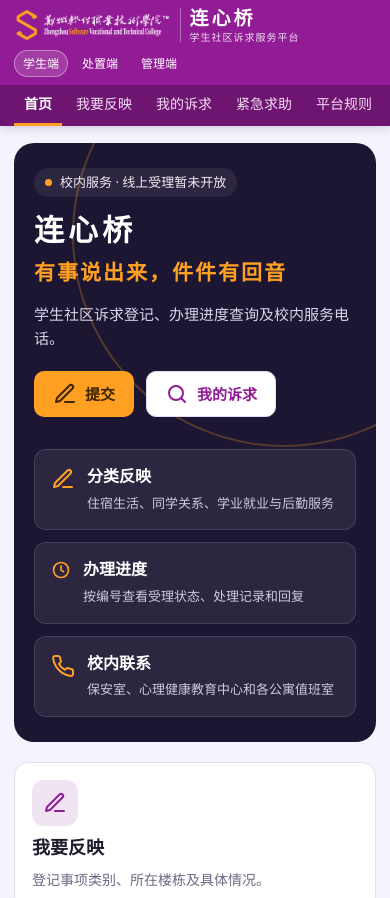
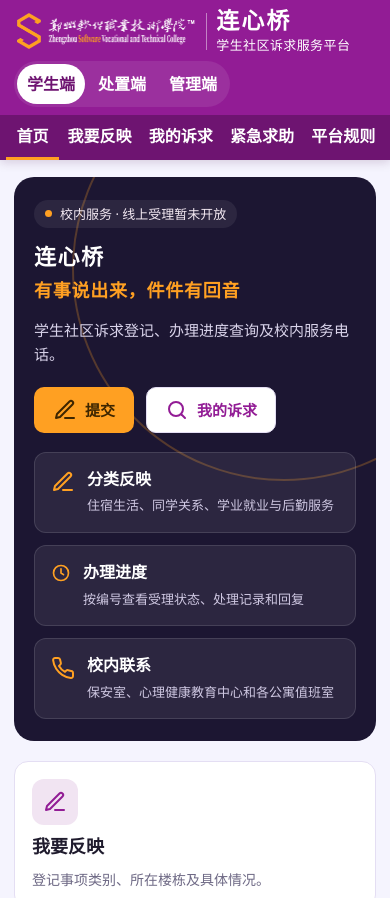
Before and after one commit to liuhongwei2018/lianxinqiao, a plain HTML site: page index.html in a window 390 px wide. Shown: the top 898 px of the page. Drawn offline with Linux system fonts and the light colour scheme.

Commit message:
优化手机和电脑的页头导航与首页标题字号

```diff
--- a/index.html
+++ b/index.html
@@ -21,19 +21,19 @@ button,input,select,textarea{font:inherit;color:inherit}
 
 /* header */
 header.top{background:var(--p);color:#fff;position:sticky;top:0;z-index:20;box-shadow:0 2px 10px rgba(60,10,62,.18)}
-.top .bar{display:flex;align-items:center;gap:18px;min-height:68px;flex-wrap:wrap;padding-top:8px;padding-bottom:8px}
+.top .bar{display:flex;align-items:center;gap:18px;min-height:80px;flex-wrap:wrap;padding-top:10px;padding-bottom:10px}
 .brand{display:flex;align-items:center;gap:16px;text-decoration:none;color:#fff}
-.brand img{height:42px;width:auto;display:block}
-.brand .sep{width:1px;height:34px;background:rgba(255,255,255,.35)}
+.brand img{height:50px;width:auto;display:block}
+.brand .sep{width:1px;height:42px;background:rgba(255,255,255,.45)}
 .brand .name{display:flex;flex-direction:column;line-height:1.2}
-.brand .name b{font-size:21px;letter-spacing:3px;font-family:"Songti SC","STSong","Noto Serif SC",serif}
-.brand .name span{font-size:12px;opacity:.85;letter-spacing:1px}
+.brand .name b{font-size:26px;letter-spacing:2px;font-family:"Songti SC","STSong","Noto Serif SC",serif}
+.brand .name span{font-size:15px;line-height:1.45;color:#fff;letter-spacing:.4px;white-space:nowrap}
 .roles{margin-left:auto;display:flex;background:rgba(255,255,255,.14);border-radius:999px;padding:4px}
 .roles button{border:0;background:transparent;color:#fff;padding:7px 16px;border-radius:999px;cursor:pointer;font-size:14px;min-height:36px}
 .roles button.on{background:#fff;color:var(--p);font-weight:700}
 nav.sub{background:var(--p-dark)}
 nav.sub .wrap{display:flex;gap:4px;overflow-x:auto}
-nav.sub a{color:#F3DDF4;text-decoration:none;padding:11px 16px;font-size:14px;white-space:nowrap;border-bottom:3px solid transparent}
+nav.sub a{color:#fff;text-decoration:none;padding:10px 17px;font-size:18px;font-weight:600;white-space:nowrap;border-bottom:3px solid transparent;min-height:48px;display:flex;align-items:center;justify-content:center}
 nav.sub a.on{color:#fff;border-bottom-color:var(--o);font-weight:700}
 .notice{background:var(--o-soft);color:var(--o-dark);font-size:14px;border-radius:12px;padding:12px 16px;margin-bottom:18px}
 .roles[hidden]{display:none}
@@ -58,10 +58,10 @@ h1,h2,h3{margin:0;line-height:1.3}
 .btn:disabled{opacity:.5;cursor:not-allowed}
 
 /* hero */
-.hero{background:var(--p-deep);color:#fff;border-radius:20px;padding:44px 40px;display:grid;grid-template-columns:minmax(0,1.3fr) minmax(0,1fr);gap:32px;align-items:center;overflow:hidden;position:relative}
+.hero{background:var(--p-deep);color:#fff;border-radius:20px;padding:32px;display:grid;grid-template-columns:minmax(0,1.3fr) minmax(0,1fr);gap:28px;align-items:center;overflow:hidden;position:relative}
 .hero:before{content:"";position:absolute;right:-120px;top:-120px;width:420px;height:420px;border-radius:50%;border:2px solid rgba(255,160,34,.25)}
-.hero h1{font-size:40px;letter-spacing:4px;font-family:"Songti SC","STSong","Noto Serif SC",serif}
-.hero h1 em{font-style:normal;color:var(--o)}
+.hero h1{font-size:28px;line-height:1.42;letter-spacing:1.5px;font-family:"Songti SC","STSong","Noto Serif SC",serif}
+.hero h1 em{display:inline-block;font-size:24px;line-height:1.45;font-style:normal;color:var(--o);letter-spacing:.75px}
 .hero p{color:#D9D3EA;font-size:16px;margin:14px 0 26px;max-width:520px}
 .hero .cta{display:flex;gap:12px;flex-wrap:wrap}
 .promise{display:grid;gap:12px;position:relative}
@@ -69,7 +69,7 @@ h1,h2,h3{margin:0;line-height:1.3}
 .promise b{display:block;color:#fff}
 .promise span{color:#CFC8E2;font-size:13px}
 .promise svg{flex-shrink:0;color:var(--o);margin-top:3px}
-@media (max-width:860px){.hero{grid-template-columns:minmax(0,1fr);padding:30px 22px}.hero h1{font-size:30px}.hero h1 em{font-size:23px;letter-spacing:2px}}
+@media (max-width:860px){.hero{grid-template-columns:minmax(0,1fr);padding:26px 22px}.hero h1{font-size:25px}.hero h1 em{font-size:21px}}
 
 .entry{display:flex;flex-direction:column;gap:10px;text-decoration:none;color:var(--ink);transition:border-color .15s}
 .entry:hover{border-color:var(--p)}
@@ -150,7 +150,7 @@ input:focus,select:focus,textarea:focus,button:focus-visible,a:focus-visible{out
 .bars .n{text-align:right;font-weight:700}
 table{width:100%;border-collapse:collapse;font-size:14px}
 th,td{text-align:left;padding:10px 12px;border-bottom:1px solid var(--p-line);vertical-align:top}
-th{color:var(--ink3);font-weight:600;font-size:13px;background:#FBFAFE}
+th{color:var(--ink2);font-weight:650;font-size:15px;background:#FBFAFE}
 .tbl{overflow-x:auto}
 footer{color:var(--ink3);font-size:13px;text-align:center;padding:24px 0 40px}
 
@@ -162,10 +162,11 @@ footer{color:var(--ink3);font-size:13px;text-align:center;padding:24px 0 40px}
 .empty{text-align:center;color:var(--ink3);padding:40px 10px}
 
 :root{--text-muted:#625b73}
-header .top-links{margin-left:auto;display:flex;gap:5px;align-items:center;flex-wrap:wrap}
-.top-links a{color:white;text-decoration:none;padding:6px 12px;border-radius:20px;font-size:14px}
-.top-links a[aria-current=page]{background:#ffffff25;box-shadow:inset 0 0 0 1px #ffffff60}
-.top-links a:hover{background:#ffffff20}
+header .top-links{margin-left:auto;display:flex;gap:3px;align-items:center;padding:3px;border-radius:99px;background:#ffffff16}
+.top-links a{color:white;text-decoration:none;padding:7px 15px;border-radius:99px;font-size:17px;font-weight:600;min-height:42px;display:flex;align-items:center;justify-content:center;white-space:nowrap}
+.top-links a[aria-current=page]{background:#fff;color:var(--p-dark)}
+.top-links a:hover:not([aria-current]){background:#ffffff22}
+.top-links a:focus-visible,nav.sub a:focus-visible{outline:2px solid #ffd28a;outline-offset:-3px}.account-nav:empty{display:none}
 nav.sub a[aria-current=page]{color:#fff;border-bottom-color:var(--o);font-weight:700}
 .paths{margin-top:20px}.hero:before{pointer-events:none}.hero>div{position:relative}
 .service-state{display:inline-flex;align-items:center;gap:8px;padding:4px 11px;border-radius:99px;background:#ffffff12;color:#f4eaf3;font-size:13px;margin-bottom:14px}
@@ -189,7 +190,20 @@ nav.sub a[aria-current=page]{color:#fff;border-bottom-color:var(--o);font-weight
 .list .item{text-decoration:none;color:inherit}.receipt .code{font-size:23px;color:var(--p);font-weight:750;overflow-wrap:anywhere}
 .ticket-stack{display:grid;gap:15px}.empty h3{color:var(--ink);margin-bottom:6px}.steps{margin-top:14px}
 @media(max-width:880px){.call-list{grid-template-columns:repeat(2,minmax(0,1fr))}}
-@media(max-width:600px){.wrap{padding-left:14px;padding-right:14px}.top .bar{gap:7px 12px}.brand{gap:9px}.brand .name b{font-size:19px}.brand .name span{font-size:10px}.brand img{height:32px;max-width:44vw;object-fit:contain}.top-links a{font-size:12px;padding:4px 9px}header .top-links{margin-left:0}.account-nav{margin-left:auto}.account-nav button{font-size:12px}.call-list{grid-template-columns:minmax(0,1fr)}.call-row{min-height:46px}.card{padding:17px}nav.sub a{padding:8px 10px}main{padding:17px 0 25px}.hero{padding:25px 20px}.hero h1 em{font-size:21px}.item{display:flex;flex-wrap:wrap}.page-title{gap:8px}.hero .intro{font-size:15px}}
+.inbox-panel{padding:20px}.inbox-tools,.inbox-pager{display:flex;align-items:center;justify-content:space-between;gap:12px;flex-wrap:wrap}
+.inbox-tools{margin-bottom:14px}.inbox-totals{display:flex;gap:6px 12px;flex-wrap:wrap}.inbox-totals span{color:var(--ink2);font-size:15px}.inbox-totals b{font-variant-numeric:tabular-nums;color:var(--p-dark)}
+.inbox-item time,.inbox-item small{font-size:14px;color:var(--text-muted)}.inbox-item .meta{font-size:15px}.inbox-item .txt{font-size:16px}
+.inbox-pager{justify-content:center;margin-top:16px}.inbox-pager span{font-size:14px;color:var(--text-muted)}
+@media(max-width:600px){
+.wrap{padding-left:14px;padding-right:14px}.top .bar{gap:7px 10px;padding-top:8px;padding-bottom:8px}
+.brand{gap:9px;width:100%}.brand .sep{height:37px}.brand .name b{font-size:23px}.brand .name span{font-size:13px}
+.brand img{height:clamp(32px,10vw,40px);max-width:47vw;object-fit:contain}.top-links a{font-size:16px;padding:7px 10px;min-height:40px}
+header .top-links{margin-left:0}.account-nav{margin-left:auto}.account-nav button{font-size:14px}
+nav.sub .wrap{display:grid;grid-template-columns:.65fr repeat(4,1fr);gap:0;padding:0 6px;overflow-x:auto}
+nav.sub a{font-size:16px;padding:8px 1px;min-height:45px}.call-list{grid-template-columns:minmax(0,1fr)}.call-row{min-height:46px}
+.card{padding:17px}main{padding:17px 0 25px}.hero{padding:22px 20px;gap:19px}.hero h1{font-size:22px}.hero h1 em{font-size:18px}
+.item{display:flex;flex-wrap:wrap}.page-title{gap:8px}.hero .intro{font-size:15px}.inbox-item .txt{flex-basis:100%}
+}
 </style></head><body>
 <header class="top"><div class="wrap bar"><a class="brand" href="#home" aria-label="连心桥首页"><img src="logo.png" alt="郑州软件职业技术学院"><span class="sep" aria-hidden="true"></span><span class="name"><b>连心桥</b><span>学生社区诉求服务平台</span></span></a>
 <nav class="top-links" aria-label="工作入口"><a data-page="home" href="#home">学生端</a><a data-page="todo" href="#todo">处置端</a><a data-page="dash" href="#dash">管理端</a></nav><div class="account-nav" id="accountNav"></div></div>
```
